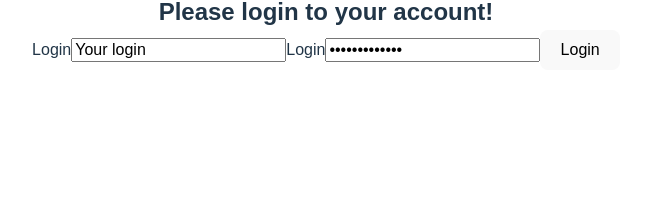
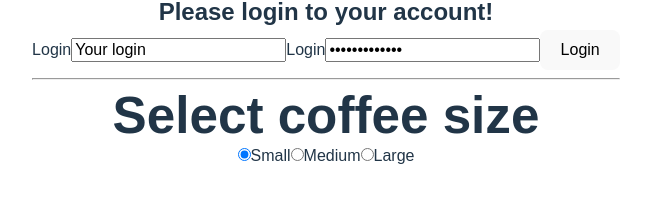
Before and after one commit to gudzsv/test-vite-react-prj, a React (Vite) app: page / in a window 1280 px wide. Shown: the part 1552-1749 px from the top of the page, without its empty margins (314-965 px from the left). Before the commit the page ends 1654 px from the top, so only its background shows below. Built offline with nearby package versions, Linux system fonts and the light colour scheme.

Commit message:
added Radio Buttons

```diff
--- a/src/components/App.jsx
+++ b/src/components/App.jsx
@@ -10,6 +10,7 @@ import SearchBar from './SearchBar/SearchBar';
 import LoginForm from './LoginForm/LoginForm';
 import { useState } from 'react';
 import LangSwitcher from './LangSwitcher/LangSwitcher';
+import RadioButtons from './RadioButtons/RadioButtons';
 
 function App() {
 	const favoriteBooks = [
@@ -63,6 +64,8 @@ function App() {
 			<CustomButton message='Playing music!'>Play some music</CustomButton>
 			<CustomButton message='Uploading your data!'>Upload data</CustomButton>
 			<LoginForm />
+			<hr />
+			<RadioButtons />
 		</>
 	);
 }
--- /dev/null
+++ b/src/components/RadioButtons/RadioButtons.jsx
@@ -0,0 +1,58 @@
+import { useEffect, useState } from 'react';
+
+const LS_KEY = 'coffee-size';
+const lsSize = () => {
+	return localStorage.getItem(LS_KEY) !== null
+		? localStorage.getItem(LS_KEY)
+		: 'sm';
+};
+
+const RadioButtons = () => {
+	const [size, setSize] = useState(lsSize);
+
+	useEffect(() => {
+		localStorage.setItem(LS_KEY, size);
+	}, [size]);
+
+	const handleChange = (evt) => {
+		setSize(evt.target.value);
+	};
+
+	return (
+		<>
+			<h1>Select coffee size</h1>
+			<label>
+				<input
+					type='radio'
+					name='coffeeSize'
+					value='sm'
+					checked={size === 'sm'}
+					onChange={handleChange}
+				/>
+				Small
+			</label>
+			<label>
+				<input
+					type='radio'
+					name='coffeeSize'
+					value='md'
+					checked={size === 'md'}
+					onChange={handleChange}
+				/>
+				Medium
+			</label>
+			<label>
+				<input
+					type='radio'
+					name='coffeeSize'
+					value='lg'
+					checked={size === 'lg'}
+					onChange={handleChange}
+				/>
+				Large
+			</label>
+		</>
+	);
+};
+
+export default RadioButtons;
```
